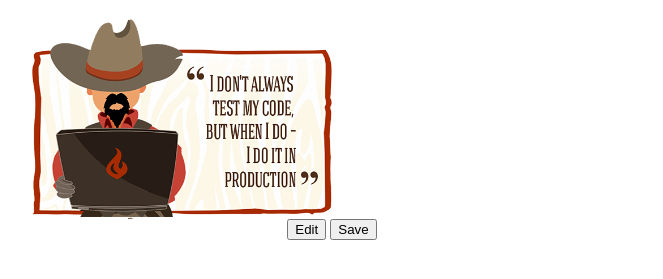
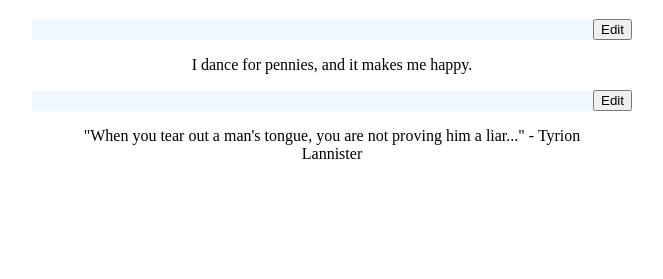
Before and after one commit to acidaris/tf-angular, a website: page editable-item-directive/app/index.html in a window 1280 px wide. Shown: the part 111-390 px from the top of the page, without its empty margins (308-971 px from the left). Drawn offline with Linux system fonts and the light colour scheme; files whose address does not match are found by name.

Commit message:
editable item directive functionality.

```diff
--- a/editable-item-directive/app/assets/css/editable-item.css
+++ b/editable-item-directive/app/assets/css/editable-item.css
@@ -1,26 +1,33 @@
-.brand-logo{
-  width: 300px;
-  height: 200px;
-  background-size: 300px, 200px;
-  background-image: url('./images/cowboy.png');
-}
-
-.opt-in {
+.make-editable {
+  display:block;
   width: 600px;
   margin-left: auto;
   margin-right: auto;
 }
 
-div.opt-in .form-content{
-  width:300px;
-  float:right;
+div.make-editable .content{
+  width: 90%;
+  text-align: center;
+  display: block;
+  margin-left: auto;
+  margin-right: auto;
+}
+
+div.make-editable .content.editable p {
+  background-color: antiquewhite;
 }
 
 
-div.opt-in .optional-content {
-  width: 300px;
-  height: 200px;
-  float:left;
+div.make-editable .controls {
+  width: 100%;
+  margin-left: auto;
+  background-color: aliceblue;
+  display:block;
+  text-align: right;
+}
+
+div.make-editable .controls button {
+
 }
 
 div#content > h1 {
@@ -30,7 +37,7 @@ div#content > h1 {
 
 div#content {
   text-align: center;
-  width: 600px;
+  width: 1200px;
   margin-left: auto;
   margin-right: auto;
   margin-top: 50px;
--- a/editable-item-directive/app/assets/js/directives/makeEditable.js
+++ b/editable-item-directive/app/assets/js/directives/makeEditable.js
@@ -1,7 +1,23 @@
-angular.module('EditableItem.makeEditable',[]).directive('makeEditable',function(){
+angular.module('EditableItem.makeEditable', []).directive('makeEditable', function() {
   return {
-    restrict:'A',
-    transclude:true,
-    templateUrl:"./assets/partials/make-editable.html"
+    restrict : 'A',
+    transclude : true,
+    scope:true,
+    templateUrl : "./assets/partials/make-editable.html",
+    controller : function($scope, $element, $timeout) {
+
+      var editableItem = $element.find('div')[2];
+
+      $scope.editable = false;
+      $scope.edit = function() {
+        $scope.editable = true;
+        $timeout(function() {
+          editableItem.focus();
+        }, 300);
+      };
+      $scope.save = function() {
+        $scope.editable = false;
+      };
+    }
   };
-})
+});
--- a/editable-item-directive/app/assets/partials/make-editable.html
+++ b/editable-item-directive/app/assets/partials/make-editable.html
@@ -1,9 +1,9 @@
 <div class="make-editable">
-  <div  class="content" contenteditable="{{editable}}" ng-transclude></div>
   <div class="controls">
-    <button ng-click="edit()">Edit</button>
-    <button ng-click="save()">Save</button>
-
+    <button ng-if="!editable" ng-click="edit()">Edit</button>
+    <button ng-if="editable" ng-click="save()">Save</button>
     <!--TODO: Only display one button when editable-->
+    <!--TODO: $compile and make executable??-->
   </div>
+  <div class="content" contenteditable="{{editable}}" ng-class="{editable: editable}" ng-transclude></div>
 </div>
--- a/editable-item-directive/app/index.html
+++ b/editable-item-directive/app/index.html
@@ -12,7 +12,10 @@
 <div id="content">
     <h1>Acme Inc.</h1>
   <div make-editable>
-    <div class="brand-logo"></div>
+    <p>I dance for pennies, and it makes me happy.</p>
+  </div>
+  <div make-editable>
+    <p>"When you tear out a man's tongue, you are not proving him a liar..." - Tyrion Lannister</p>
   </div>
 </div>
 
@@ -21,5 +24,6 @@
 <script type="text/javascript" src="./lib/angular.js"></script>
 <script type="text/javascript" src="./assets/js/app.js"></script>
 <script type="text/javascript" src="./assets/js/directives/makeEditable.js"></script>
+<!-- endbuild -->
 </body>
 </html>
--- a/simple-signup-form/app/assets/css/simple-signup.css
+++ b/simple-signup-form/app/assets/css/simple-signup.css
@@ -30,7 +30,7 @@ div#content > h1 {
 
 div#content {
   text-align: center;
-  width: 1200izepx;
+  width: 1200px;
   margin-left: auto;
   margin-right: auto;
   margin-top: 50px;
```
